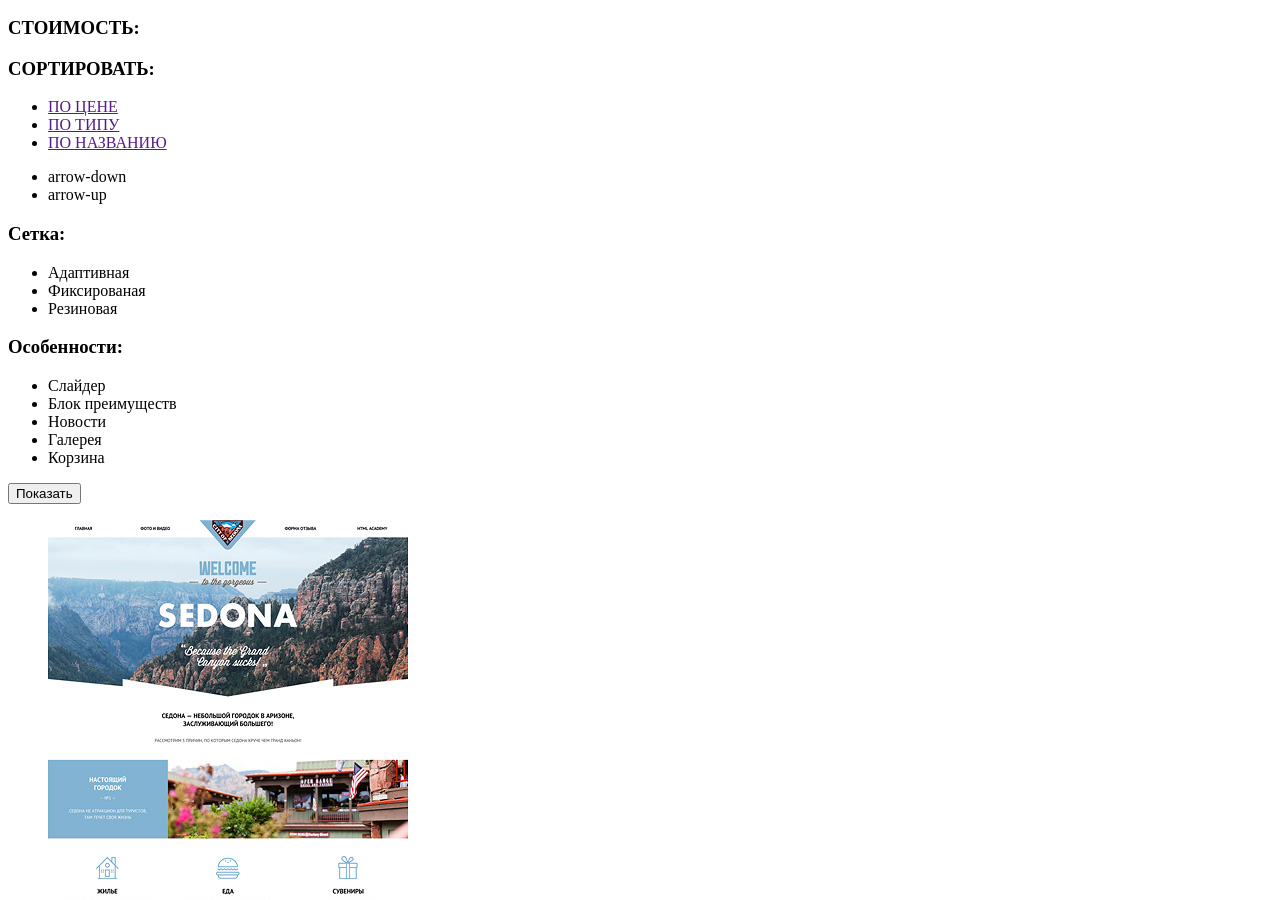
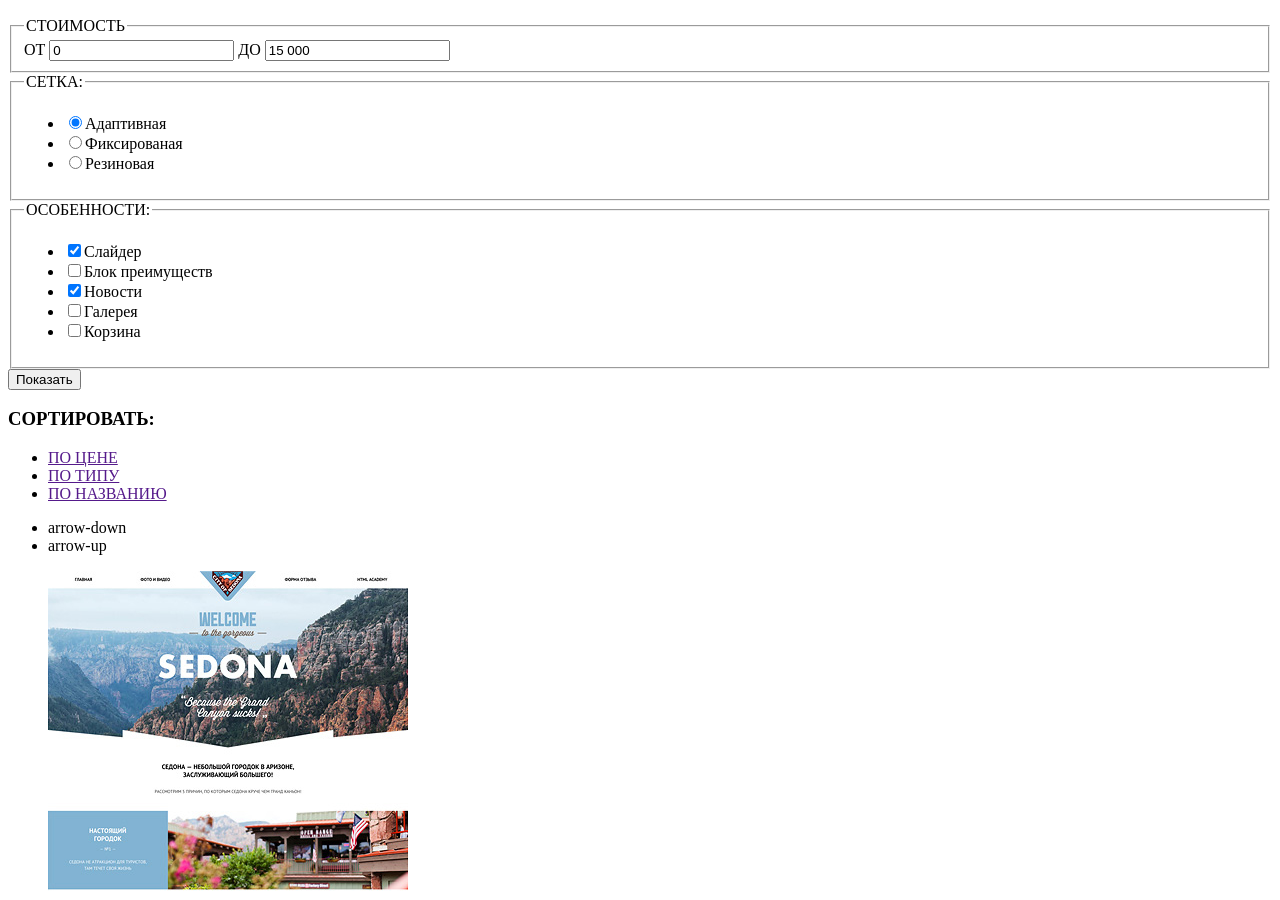
Before and after one commit to maksimstevenson/32417-nerds-26, a plain HTML site: page inner.html in a window 1280 px wide. Shown: the part 249-1149 px from the top of the page. Drawn offline with Linux system fonts and the light colour scheme.

Commit message:
Added forms

```diff
--- a/inner.html
+++ b/inner.html
@@ -28,8 +28,38 @@
   </header>
   <main>
     <section>
+      <form action="" method="post">
+        <fieldset>
+          <legend>СТОИМОСТЬ</legend>
+          <!-- slider -->
+          <label for="min-price">ОТ</label>
+          <input type="text" name="min-price" id="min-price" value="0">
+          <label for="max-price">ДО</label>
+          <input type="text" name="max-price" id="max-price" value="15 000">
+        </fieldset>
+        <fieldset>
+          <legend>СЕТКА:</legend>
+          <ul>
+            <li><label for=""><input type="radio" name="" id="" checked>Адаптивная</label></li>
+            <li><label for=""><input type="radio" name="" id="">Фиксированая</label></li>
+            <li><label for=""><input type="radio" name="" id="">Резиновая</label></li>
+          </ul>
+        </fieldset>
+        <fieldset>
+          <legend>ОСОБЕННОСТИ:</legend>
+          <ul>
+            <li><label for=""><input type="checkbox" name="" id="" checked>Слайдер</label></li>
+            <li><label for=""><input type="checkbox" name="" id="">Блок преимуществ</label></li>
+            <li><label for=""><input type="checkbox" name="" id="" checked>Новости</label></li>
+            <li><label for=""><input type="checkbox" name="" id="">Галерея</label></li>
+            <li><label for=""><input type="checkbox" name="" id="">Корзина</label></li>
+          </ul>
+        </fieldset>
+        <button type="submit" aria-label="Показать">Показать</button>
+      </form>
+    </section>
+    <section>
 
-      <h3>СТОИМОСТЬ:</h3>
       <h3>СОРТИРОВАТЬ:</h3>
       <ul>
         <li><a href="">ПО ЦЕНЕ</a></li>
@@ -42,30 +72,15 @@
       </ul>
     </section>
     <section>
-      <!-- place for a slider -->
-      <div>
-        <h3>Сетка:</h3>
-        <ul>
-          <li>Адаптивная</li>
-          <li>Фиксированая</li>
-          <li>Резиновая</li>
-        </ul>
-      </div>
-      <div>
-        <h3>Особенности:</h3>
-        <ul>
-          <li>Слайдер</li>
-          <li>Блок преимуществ</li>
-          <li>Новости</li>
-          <li>Галерея</li>
-          <li>Корзина</li>
-        </ul>
-      </div>
-      <button type="button">Показать</button>
-    </section>
-    <section>
       <ul>
-        <li><a href="#"><img src="img/img-sedona.jpg" alt="Sedona"></a></li>
+        <li>
+          <a href="#"><img src="img/img-sedona.jpg" alt="Sedona"></a>
+          <div>
+            <h3>SEDONA</h3>
+            <p>Информационный сайт для туристов</p>
+            <a href="">9 900 РУБ.</a>
+          </div>
+        </li>
         <li><a href="#"><img src="img/img-pink.jpg" alt="Pink"></a></li>
         <li><a href="#"><img src="img/img-barbershop.jpg" alt="Barbershop"></a></li>
         <li><a href="#"><img src="img/img-mishka.jpg" alt="Mishka"></a></li>
@@ -79,7 +94,22 @@
         <li><a href="#">СЛЕДУЮЩАЯ</a></li>
       </ul>
     </section>
-    </section>
+    <section>
+        <h2>Напишите нам</h2>
+        <form action="" method="post">
+          <div>
+            <label for="">Ваше имя: </label>
+            <input type="text" value="Имя Фамилия">
+            <label for="">Ваш e-mail: </label>
+            <input type="text" value="email@example.com">
+          </div>
+          <div>
+            <label for="textarea">Текст письма:</label>
+            <textarea name="В свободной форме" id="textarea" cols="30" rows="10">В свободной форме</textarea>
+          </div>
+          <input type="submit" value="ОТПРАВИТЬ">
+        </form>
+      </section>
     <section>
       <div>
         <h3>NЁRDS DESIGN STUDIO</h3>
```
Also changed, not shown: index.html (+16 -0 lines).
